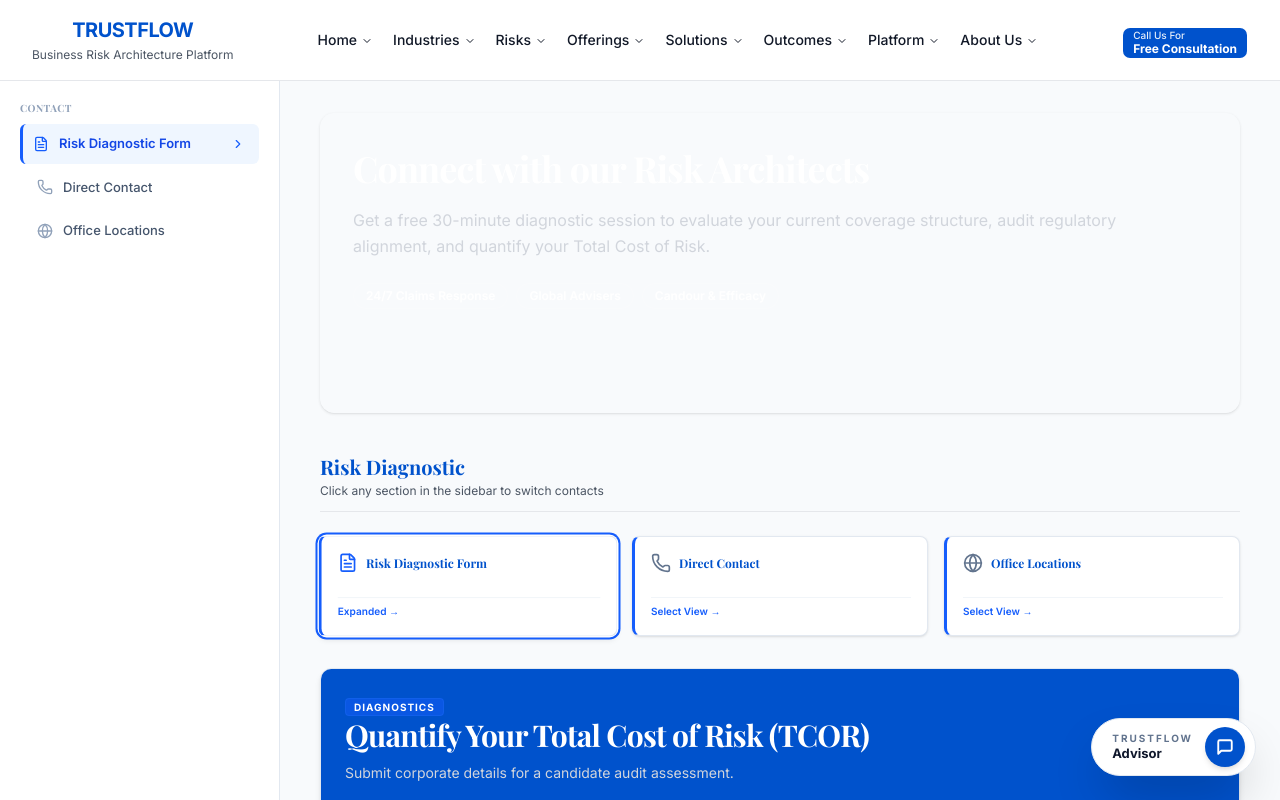
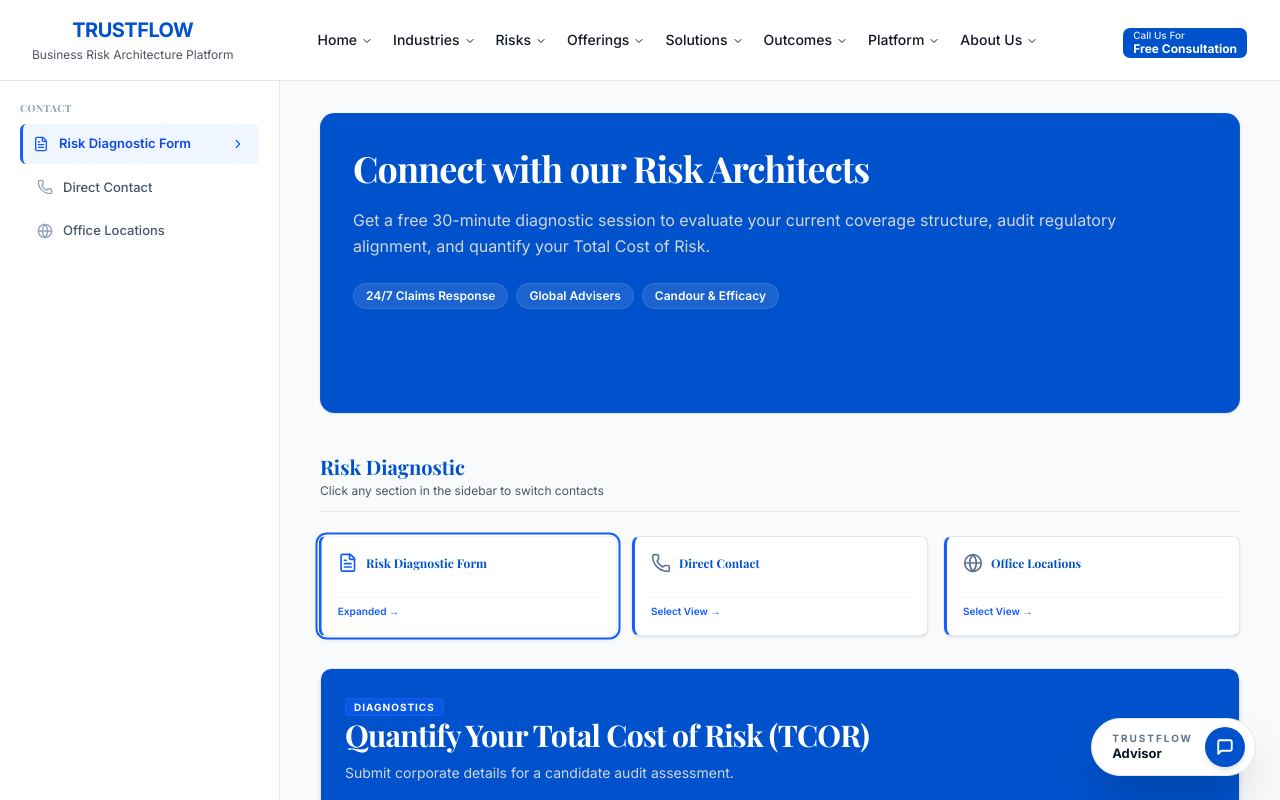
Before and after one commit to sathyadharsan/GLOBAL-BUSINESS-RISK-SOLUTIONS, a Next.js app: page /contact in a window 1280 px wide. Shown: the top 800 px of the page. Built offline with nearby package versions, Linux system fonts and the light colour scheme; a web font is replaced by a local one.

Commit message:
contact button css issue

```diff
--- a/src/components/layout/TwoPanelLayout.tsx
+++ b/src/components/layout/TwoPanelLayout.tsx
@@ -157,7 +157,7 @@
         <main className="flex-1 min-w-0 overflow-y-auto px-4 py-8 md:px-10 bg-slate-50">
 
           {/* Page Hero Strip with Background Image */}
-          <div className="mb-10 p-8 rounded-2xl text-white relative overflow-hidden shadow-sm border border-white/5 min-h-[300px]">
+          <div className="mb-10 p-8 rounded-2xl text-white relative overflow-hidden shadow-sm border border-white/5 min-h-[300px] bg-primary">
             {heroImage && (
               <>
                 <div className="absolute inset-0 z-0">
```
